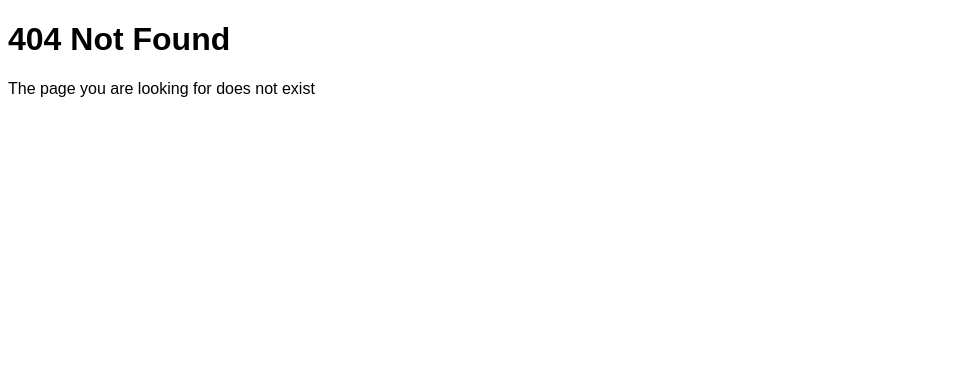
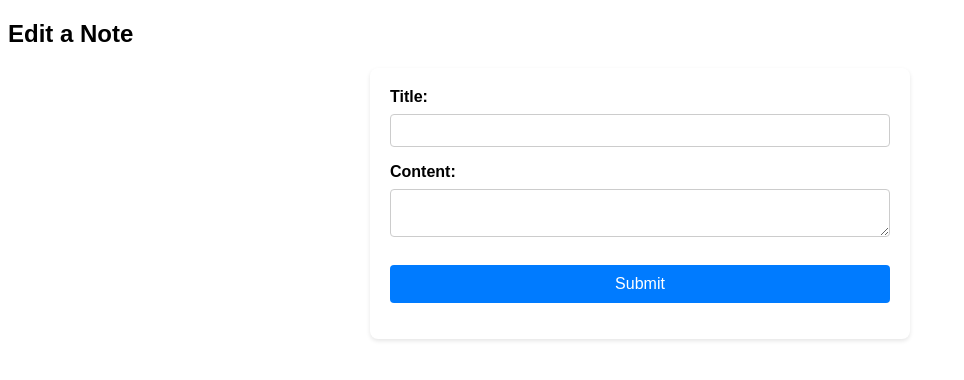
Before and after one commit to sifulsidd/notes, a React (Vite) app in the folder frontend/: page /edit/1 in a window 1280 px wide. Before the commit this address had no page. Shown: the top 380 px of the page, without its empty margins (0-964 px from the left). Built offline with nearby package versions, Linux system fonts and the light colour scheme; no server answers.

Commit message:
ALL OF CRUD FOR NOTES IS WORKING

```diff
--- a/frontend/src/App.jsx
+++ b/frontend/src/App.jsx
@@ -5,6 +5,7 @@ import Register from './pages/Register';
 import NotFound from './pages/NotFound';
 import Home from './pages/Home';
 import ProtectedRoute from './components/ProtectedRoute';
+import EditPage from './pages/EditPage';
 
 // logout of the page
 function Logout(){
@@ -38,8 +39,12 @@ function App() {
         <Route path='/logout' element={<Logout />} />
         <Route path='/register' element={<RegisterAndLogout />}/>
 
+        {/* over here we do the editing of the page */}
+        <Route path='/edit/:id/' element={<EditPage />}/>
+
         {/* if not register or login, go to error page */}
         <Route path='*' element={<NotFound />}/>
+
 
       </Routes>
     </BrowserRouter>
--- a/frontend/src/components/Note.jsx
+++ b/frontend/src/components/Note.jsx
@@ -1,13 +1,19 @@
 import React from "react";
 import "../styles/Note.css";
+import { useState } from "react";
+import { useNavigate } from "react-router-dom";
+
 
 function Note({note, onDelete}){
     const formattedDate = new Date(note.created_at).toLocaleDateString("en-US");
+
+    const navigate = useNavigate();
 
     return <div className="note-container">
         <p className="note-title">{note.title}</p>
         <p className="note-content">{note.content}</p>
         <p className="note-date">{formattedDate}</p>
+        <button className="edit-button" onClick={() => navigate(`/edit/${note.id}`)}>Edit</button>
         <button className="delete-button" onClick={()=> onDelete(note.id)}>Delete</button>
     </div>
 }
--- /dev/null
+++ b/frontend/src/pages/EditPage.jsx
@@ -0,0 +1,82 @@
+import { useEffect, useState } from "react";
+import api from "../api";
+import { useNavigate, useParams } from "react-router-dom";
+import "../styles/Home.css"
+
+function EditPage(){
+    const [content, setContent] = useState("");
+    const [title, setTitle] = useState("");
+
+    const [changedTitle, setChangedTitle] = useState(false);
+    const [changedContent, setChangedContent] = useState(false);
+
+    // just access the id first
+    const {id} = useParams();
+
+    const Navigate = useNavigate();
+
+
+    useEffect(() => {
+        api.get(`/api/notes/view/${id}/`)
+        .then((res) => res.data)
+        .then((data) => {
+            setContent(data.content);
+            setTitle(data.title);
+        })
+        .catch((err) => alert(err))
+    }, []);
+
+    const titleChange = (e) => {
+        setTitle(e.target.value);
+        setChangedTitle(true);
+    }
+
+    const contentChange = (e) => {
+        setContent(e.target.value);
+        setChangedContent(true);
+    }
+
+
+    const editNote = (e) => {
+        e.preventDefault();
+        api.put(`/api/notes/edit/${id}/`, {title, content})
+        .then((res) => {
+            if(res.status == 200){
+                alert("Note has been updated");
+            } else{
+                alert("Failed to update note");
+            }})
+            .catch((err) => alert(err))
+
+        Navigate("/");
+    }
+
+    return <div>
+            <h2>Edit a Note</h2>
+                <form onSubmit={editNote}>
+                <label htmlFor="title">Title:</label>
+                <br />
+                <input type="text"
+                        id="title"
+                        name="title"
+                        required
+                        onChange={titleChange}
+                        value={title}
+                />
+
+                <label htmlFor="content">Content:</label>
+                <br />
+                <textarea name="content"
+                        id="content"
+                        required
+                        value={content}
+                        onChange={contentChange}>
+                        </textarea>
+                        <br />
+                        <input type="submit" value="Submit" />
+            </form>
+        </div>
+
+}
+
+export default EditPage;
--- a/frontend/src/pages/Home.jsx
+++ b/frontend/src/pages/Home.jsx
@@ -58,11 +58,13 @@ function Home() {
 
     }
 
+
+
     return <div>
 
         <div>
             <h2>Notes</h2>
-            {notes.map((note) => <Note note = {note} onDelete={deleteNote} key={note.id} />)}
+            {notes.map((note) => <Note note={note} onDelete={deleteNote} key={note.id} />)}
         </div>
 
         <h2>Create a Note</h2>
--- a/frontend/src/styles/Note.css
+++ b/frontend/src/styles/Note.css
@@ -28,6 +28,21 @@
     transition: background-color 0.3s;
   }
 
+  .edit-button {
+    background-color: #f44336; /* Red */
+    color: white;
+    border: none;
+    padding: 10px 20px;
+    border-radius: 5px;
+    cursor: pointer;
+    transition: background-color 0.3s;
+    margin-right: 15px;
+  }
+
+  .edit-button:hover {
+    background-color: #d32f2f; /* Darker red */
+  }
+
   .delete-button:hover {
     background-color: #d32f2f; /* Darker red */
   }
```
Also changed, not shown: 1 other file (tests, documents, lock files or other folders).
